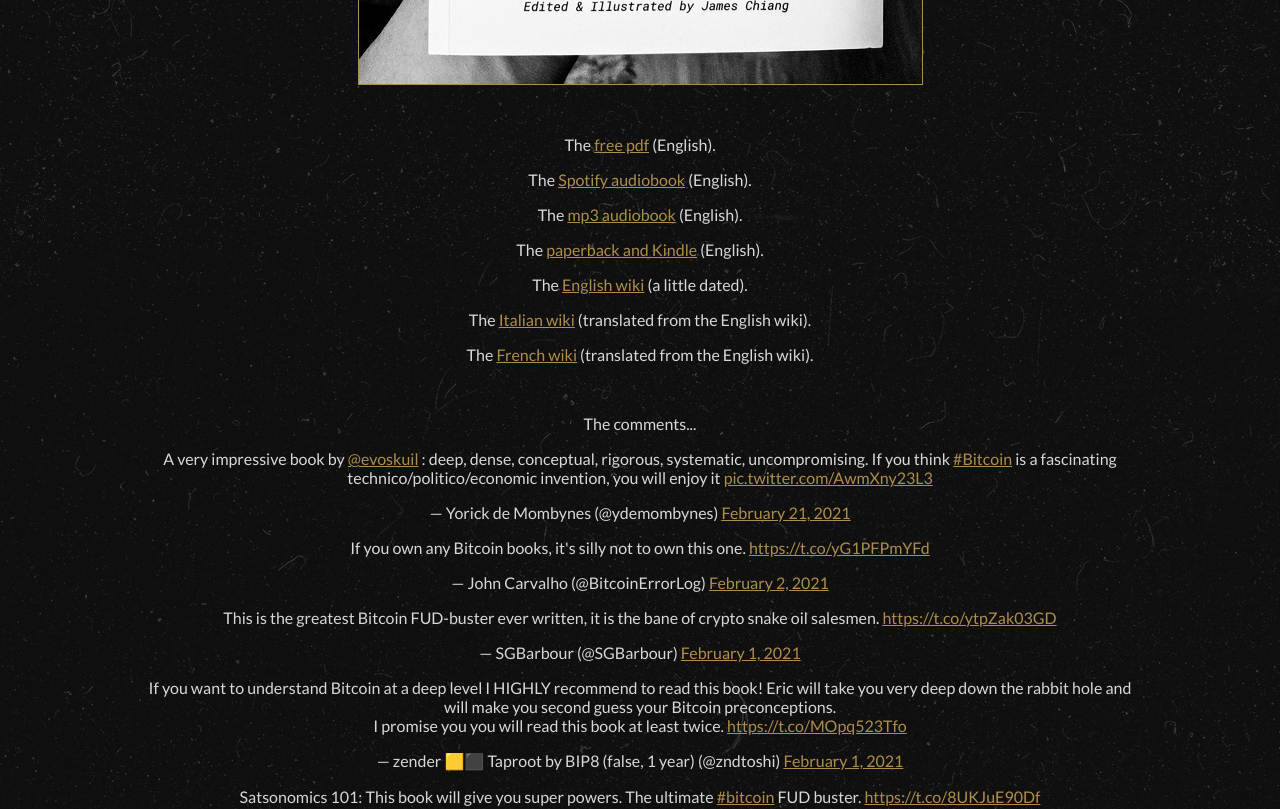
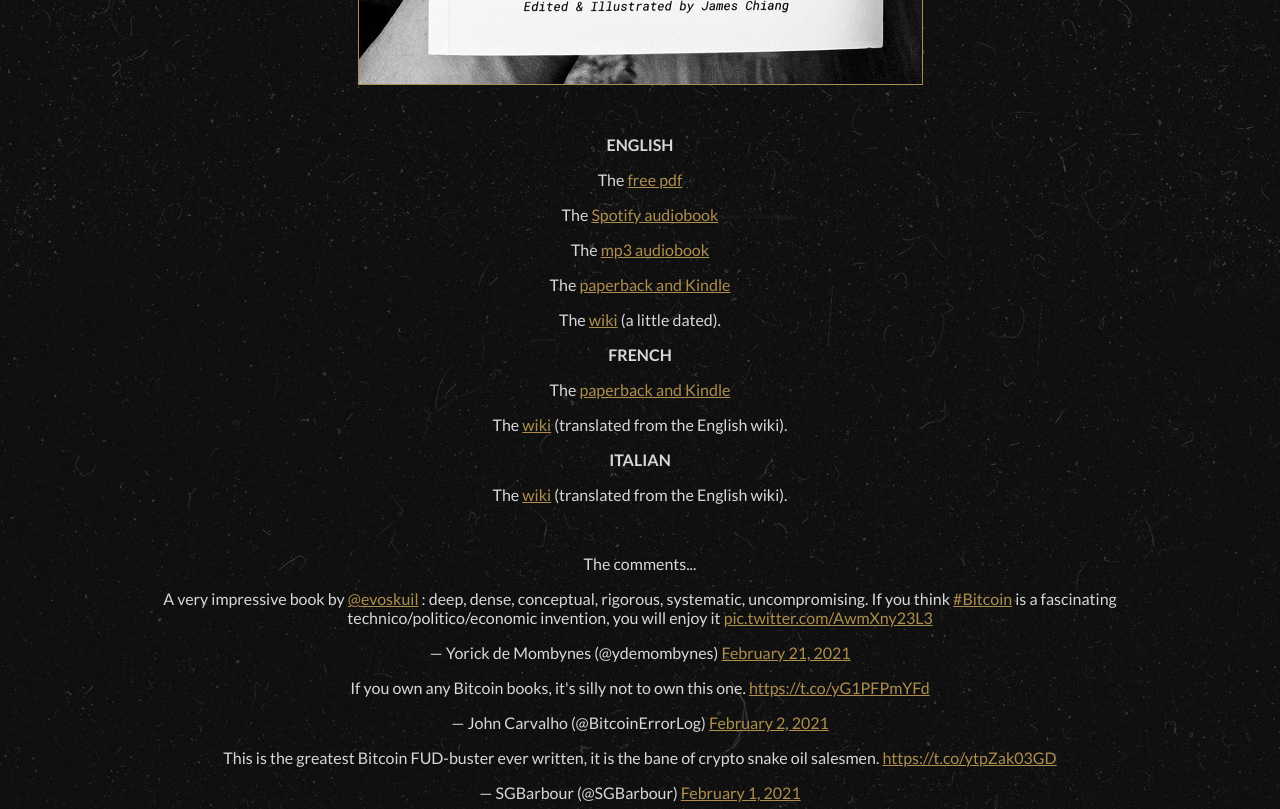
Before and after one commit to evoskuil/evoskuil.github.io, a plain HTML site: page cryptoeconomics/index.html in a window 1280 px wide. Shown: the part 760-1569 px from the top of the page. Drawn offline with Linux system fonts and the light colour scheme.

Commit message:
Publish v1.2.3 en pdf and fr kdp.

```diff
--- a/cryptoeconomics/index.html
+++ b/cryptoeconomics/index.html
@@ -31,14 +31,18 @@
                     <img src="../images/hand-book.jpg" class="row-img" alt="Cryptoeconomics - First Edition">
                 </div>
                 <div class="center-margin">
-                    <p>The <a href="cryptoeconomics.pdf" target="blank_">free pdf</a> (English).</p>
-                    <p>The <a href="https://anchor.fm/cryptoecon" target="blank_">Spotify audiobook</a> (English).</p>
+                    <p><b>ENGLISH</b></p>
+                    <p>The <a href="cryptoeconomics.pdf" target="blank_">free pdf</a></p>
+                    <p>The <a href="https://anchor.fm/cryptoecon" target="blank_">Spotify audiobook</a></p>
                     <p>The <a href="https://towardsliberty.com/agora/s/aa8WsHYNyBwzqmT/download/Eric%20Voskuil%20-%20Cryptoeconomics_Fundamental%20Principles%20of%20Bitcoin.mp3
-" target="blank_">mp3 audiobook</a> (English).</p>
-                    <p>The <a href="https://www.amazon.com/dp/1735060828" target="blank_">paperback and Kindle</a> (English).</p>
-                    <p>The <a href="https://github.com/libbitcoin/libbitcoin-system/wiki/Cryptoeconomics" target="blank_">English wiki</a> (a little dated).</p>
-                    <p>The <a href="https://github.com/parsevalbtc/cryptoeconomics-IT-translation#readme" target="blank_">Italian wiki</a> (translated from the English wiki).</p>
-                    <p>The <a href="https://github.com/lugaxker/cryptoeconomics-FR-translation#readme" target="blank_">French wiki</a> (translated from the English wiki).</p>
+" target="blank_">mp3 audiobook</a></p>
+                    <p>The <a href="https://www.amazon.com/dp/1735060828" target="blank_">paperback and Kindle</a></p>
+                    <p>The <a href="https://github.com/libbitcoin/libbitcoin-system/wiki/Cryptoeconomics" target="blank_">wiki</a> (a little dated).</p>
+                    <p><b>FRENCH</b></p>
+                    <p>The <a href="https://www.amazon.fr/dp/B09X6Q27GL" target="blank_">paperback and Kindle</a></p>
+                    <p>The <a href="https://github.com/lugaxker/cryptoeconomics-FR-translation#readme" target="blank_">wiki</a> (translated from the English wiki).</p>
+                    <p><b>ITALIAN</b></p>
+                    <p>The <a href="https://github.com/parsevalbtc/cryptoeconomics-IT-translation#readme" target="blank_">wiki</a> (translated from the English wiki).</p>
 
                 </div>
                 <div class="center-margin">
@@ -90,6 +94,12 @@
                     <blockquote class="twitter-tweet" align="center" data-dnt="true" data-theme="dark"><p>If you want to complete your library of &quot;must have&quot; <a href="https://twitter.com/hashtag/Bitcoin?src=hash&amp;ref_src=twsrc%5Etfw">#Bitcoin</a> books - <a href="https://twitter.com/hashtag/Cryptoeconomics?src=hash&amp;ref_src=twsrc%5Etfw">#Cryptoeconomics</a> by <a href="https://twitter.com/evoskuil?ref_src=twsrc%5Etfw">@evoskuil</a> is approaching the matter of what makes Bitcoin work from a pretty unique angle.<br><br>Now available as Paperback &amp; Kindle version!<a href="https://t.co/s1vZPuigHe">https://t.co/s1vZPuigHe</a></p>&mdash; Bitcoin Saigon (@BitcoinSaigon) <a href="https://twitter.com/BitcoinSaigon/status/1357518003688988673?ref_src=twsrc%5Etfw">February 5, 2021</a></blockquote>
 
                     <blockquote class="twitter-tweet" align="center" data-dnt="true" data-theme="dark"><p><a href="https://twitter.com/fijorr_?ref_src=twsrc%5Etfw">@fijorr_</a> if you are looking for your next high quality book to translate from the <a href="https://twitter.com/hashtag/bitcoin?src=hash&amp;ref_src=twsrc%5Etfw">#bitcoin</a> space, this is it :)</p>&mdash; Zaff (@zaff__) <a href="https://twitter.com/zaff__/status/1357408441044635648?ref_src=twsrc%5Etfw">February 4, 2021</a></blockquote>
+
+                    <blockquote class="twitter-tweet" data-conversation="none" align="center" data-dnt="true" data-theme="dark">Listening to cryptoeconomics by <a href="https://twitter.com/evoskuil?ref_src=twsrc%5Etfw">@evoskuil</a>. I am one hr through d 6 hrs long audiobook &amp; it&#39;s just keep getting interesting more &amp; more. I have never listened to an Audiobook continuously for an hour before. <a href="https://twitter.com/hashtag/Bitcoin?src=hash&amp;ref_src=twsrc%5Etfw">#Bitcoin</a> is huge &amp; those who don&#39;t get on this train will only regret it.</p>&mdash; Noor Ahmad ⚡ (@nahafghan) <a href="https://twitter.com/nahafghan/status/1492037531428343808?ref_src=twsrc%5Etfw">February 11, 2022</a></blockquote>
+
+                    <blockquote class="twitter-tweet" data-conversation="none" align="center" data-dnt="true" data-theme="dark">10. Cryptoeconomics - <a href="https://twitter.com/evoskuil?ref_src=twsrc%5Etfw">@evoskuil</a> <br><br>For the advanced Bitcoiner who’s read the rest and now wants the best. Cryptoeconomics closes any gaps between economics, technology and science, applying rational economic principles to Bitcoin that will improve your understanding of each. <a href="https://t.co/6wyqsWvcxW">pic.twitter.com/6wyqsWvcxW</a></p>&mdash; Amber (@theamberapp) <a href="https://twitter.com/theamberapp/status/1503496792457228288?ref_src=twsrc%5Etfw">March 14, 2022</a></blockquote>
+
+                    <blockquote class="twitter-tweet" align="center" data-dnt="true" data-theme="dark">The Bitcoin space got honeydicked by Saylor, but the real big brained bad ass is <a href="https://twitter.com/evoskuil?ref_src=twsrc%5Etfw">@evoskuil</a>.<br><br>His book cryptoeconomics has been an awesome thought provoking read so far. <a href="https://t.co/0DfMKNUG5X">https://t.co/0DfMKNUG5X</a> <a href="https://t.co/lsIUsymbnf">pic.twitter.com/lsIUsymbnf</a>&mdash; Michael (@sovrynmindset) <a href="https://twitter.com/sovrynmindset/status/1506980615861719049?ref_src=twsrc%5Etfw">March 24, 2022</a></blockquote>
                 </div>
             </div>
         </div>
@@ -99,7 +109,7 @@
             <div class="content">
                 <div class="event">
                     <p>
-                        <i>Cryptoeconomics</i> evolved over a couple of years as a series of topics on the <a href="https://github.com/libbitcoin/libbitcoin-system/wiki/Cryptoeconomics" target="_blank">libbitcoin-system GitHub wiki</a>. The 1st book edition was printed in Hanoi for <a href="https://cryptoecon.org" target="_blank">CryptoEcon 2020</a> in February 2020. The 2nd edition was released globally <a href="https://www.amazon.com/dp/1735060828" target="blank_">on Amazon</a> as a paperback and soon after as a Kindle e-book. There are no changes to the list of chapters between the two editions, though there are material changes in the 2nd edition. The 2nd edition is now also available as a <a href="Cryptoeconomics.pdf" target="blank_">free pdf</a>. Each format carries its own ISBN and a version number. <u>The current version is 1.2.1.</u> The wiki is maintained however it is not currently in sync with either edition and contains no images.
+                        <i>Cryptoeconomics</i> evolved over a couple of years as a series of topics on the <a href="https://github.com/libbitcoin/libbitcoin-system/wiki/Cryptoeconomics" target="_blank">libbitcoin-system GitHub wiki</a>. The 1st book edition was printed in Hanoi for <a href="https://cryptoecon.org" target="_blank">CryptoEcon 2020</a> in February 2020, and contains minor changes from the current wiki. The wiki is maintained however it is not currently in sync with either edition and contains no images. The 2nd edition was released globally <a href="https://www.amazon.com/dp/1735060828" target="blank_">on Amazon</a> as a paperback and soon after as a Kindle e-book. There are no changes to the list of chapters between the two editions, though there are some material content changes. The 2nd edition is now also available as a <a href="Cryptoeconomics.pdf" target="blank_">free pdf</a>. Each format carries its own ISBN and a version number. <u>The current version is 1.2.3.</u>
                     </p>
                 </div>
             </div>
```
Also changed, not shown: 1 other file.
